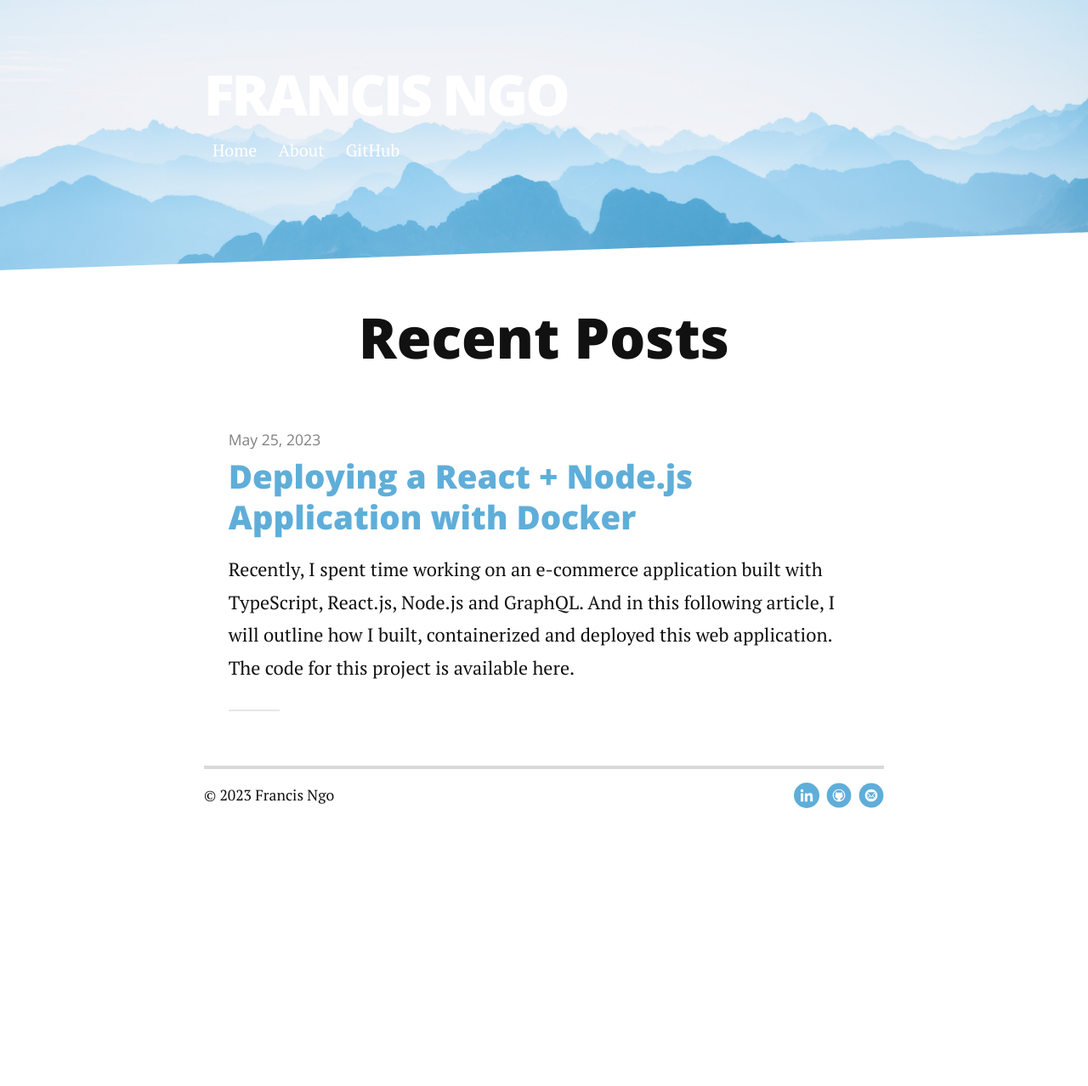
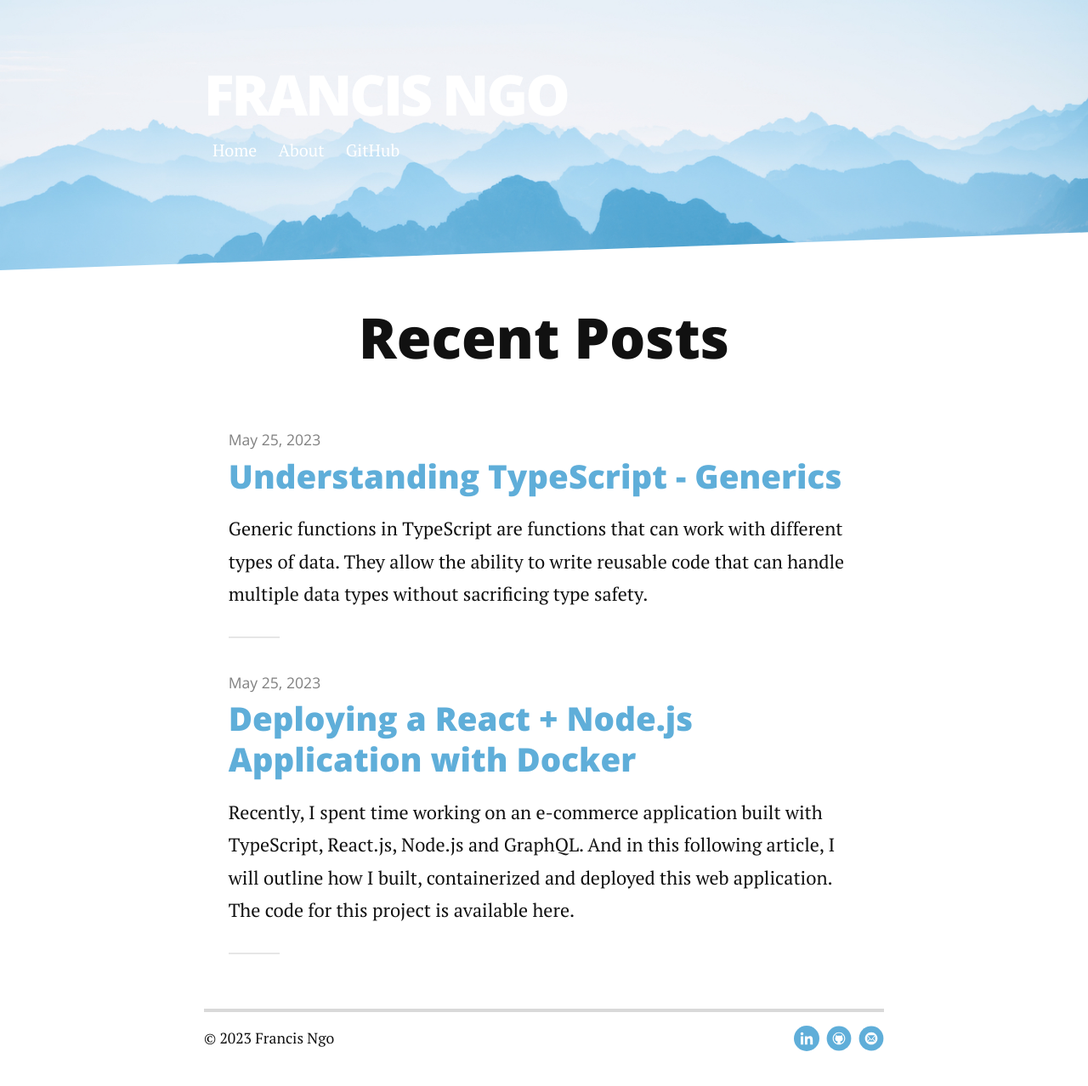
Before and after one commit to francisngo/francisngo.github.io, a Jekyll site: the page built from index.html, in a window 1280 px wide. Shown: the whole page at 85% size. Built offline with Jekyll 4.4.1, drawn with Linux system fonts in a browser that asks for light colours; nearby versions of some CDN libraries; the list of posts is cut into pages by our own code; before the commit the page ends 993 px from its top, so only the background shows below that; some of the changed lines change nothing that is shown.

Commit message:
Add understanding typescript generics blog post

````diff
--- a/_config.yml
+++ b/_config.yml
@@ -28,6 +28,3 @@ social:
     linkedin: francisngo
 
 google_analytics: "UA-58263416-1"
-
-disqus:
-    shortname: francisngo
--- /dev/null
+++ b/_posts/2023-05-28-understanding-typescript-generics.markdown
@@ -0,0 +1,52 @@
+---
+layout: post
+title:  "Understanding TypeScript - Generics"
+date:   2023-05-25
+---
+
+<p class="intro">Generic functions in TypeScript are functions that can work with different types of data. They allow the ability to write reusable code that can handle multiple data types without sacrificing type safety.</p>
+
+Here are three examples that demonstrate the usage of generic functions:
+
+1. Identity Function:
+```typescript
+function identity<T>(arg: T): T{
+    return arg;
+}
+
+// usage
+const result1 = identity<number>(5) // Returns 5 (type: number)
+const result2 = identify<string>('Hello') // Returns "Hello" (type: string)
+```
+
+In this example, the `identity` function takes an argument of type `T` and returns the same value of type `T`. The generic type `T` is determined based on the type of the argument provided during the function call.
+
+2. Array Reversal:
+```typescript
+function reverseArray<T>(array: T[]): T[] {
+    return array.reverse();
+}
+
+// usage
+const numbers = [1, 2, 3, 4, 5];
+const reversedNumbers = reverseArray(numbers); // Returns [5, 4, 3, 2, 1]
+
+const names = ['John', 'Jane', 'Alice'];
+const reversedNames = reverseArray(names); // Returns ['Alice', 'Jane', 'John']
+```
+
+In this example, the `reverseArray` function takes an array of type `T` and returns a new array with the elements reversed. The generic type `T` allows the function to work with arrays of different data types.
+
+3. Pairing Values:
+```typescript
+function pairValues<T, U>(value1: T, value2: U): [T, U] {
+    return [value1, value2];
+}
+
+const pair1 = pairValues<number, string>(10, 'Hello'); // Returns [10, 'Hello'] (type: [number, string])
+const pair1 = pairValues<boolean, number>(true, 42); // Returns [true, 42] (type: [boolean, number])
+```
+
+In this example, the `pairValues` function takes two values of different types `T` and `U` and returns them as a tuple. The generic types `T` and `U` allow the function to handle different combinations of value types.
+
+In summary, generic functions in TypeScript provide a way to write flexible and resuable code that can work with different types of data. They allow us to create functions that are adaptable and maintain type safety, making our code more versatile and efficient.
````
Also changed, not shown: _posts/2023-05-25-deploying-a-react-node-application-with-docker.markdown (renamed from _posts/2023-05-25-deploing-a-react-node-application-with-docker.markdown).
